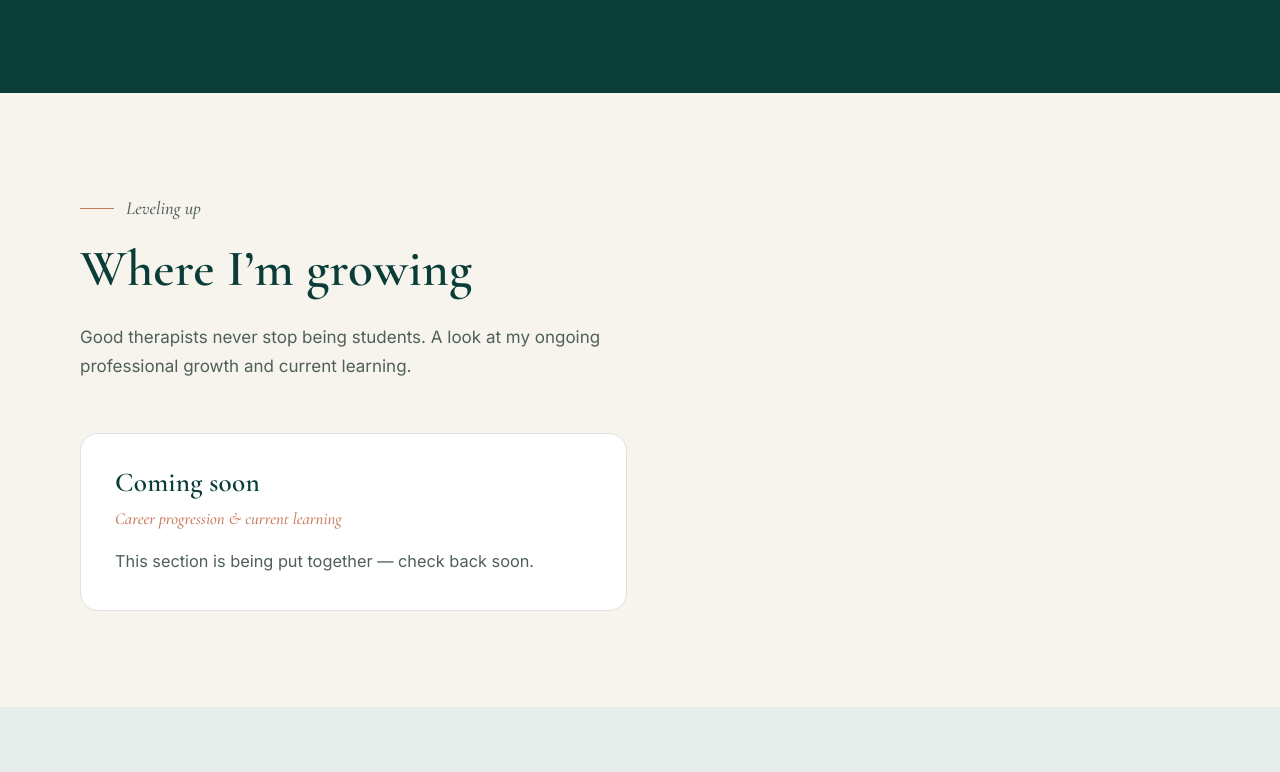
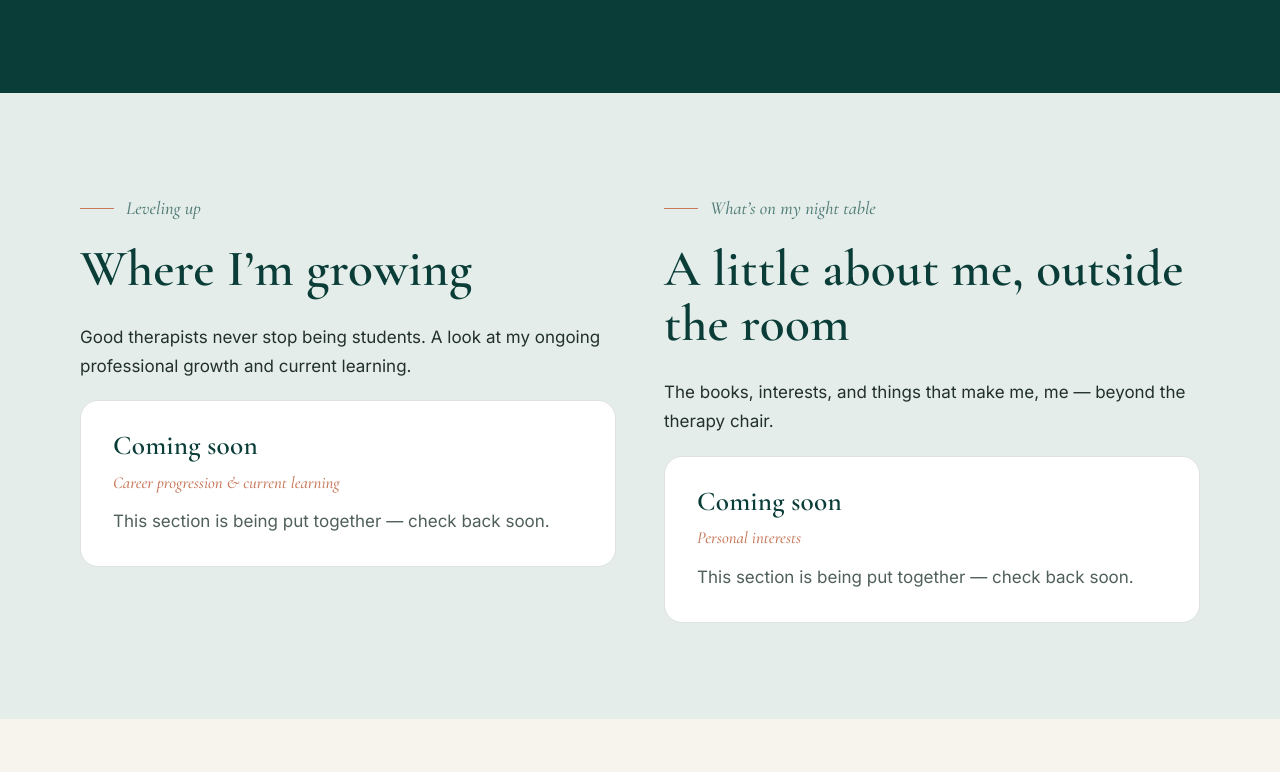
Before and after one commit to mayaritchie95/Jason-Townsley, a plain HTML site: page about.html in a window 1280 px wide. Shown: the part 5768-6540 px from the top of the page. Drawn offline with nearby package versions, Linux system fonts and the light colour scheme.

Commit message:
Add files via upload

```diff
--- a/about.html
+++ b/about.html
@@ -216,36 +216,34 @@
 </section>
 
 
-<!-- ============ LEVELING UP (career progression / current learning) ============ -->
-<!-- TODO(Jason): Add your "leveling up" content here — career progression and what you're currently
-     learning (e.g. Existential psychotherapy, CAMH & University of Toronto curriculum, etc.).
-     Duplicate a <div class="svc">...</div> block for each item. -->
-<section class="section">
+<!-- ============ LEVELING UP + WHAT'S ON MY NIGHT TABLE (side by side) ============ -->
+<!-- TODO(Jason): Fill in each column below.
+     Left  = "Leveling up": career progression & current learning (e.g. Existential psychotherapy,
+             CAMH & University of Toronto curriculum). Add <li> items under the <ul>.
+     Right = "What's on my night table": personal interests, books, hobbies. Add <li> items. -->
+<section class="section section-sage">
   <div class="wrap">
-    <div class="section-head reveal">
+    <div class="duo">
+      <div class="duo-col reveal">
         <p class="eyebrow">Leveling up</p>
         <h2>Where I&rsquo;m growing</h2>
         <p>Good therapists never stop being students. A look at my ongoing professional growth and current learning.</p>
-    </div>
-    <div class="svc-grid reveal">
-      <div class="svc"><h3>Coming soon</h3><p class="len">Career progression &amp; current learning</p><p>This section is being put together &mdash; check back soon.</p></div>
+        <div class="duo-card">
+          <h3>Coming soon</h3>
+          <p class="len">Career progression &amp; current learning</p>
+          <p>This section is being put together &mdash; check back soon.</p>
         </div>
       </div>
-</section>
-
-
-<!-- ============ WHAT'S ON MY NIGHT TABLE (personal interests) ============ -->
-<!-- TODO(Jason): Add your "what's on my night table" content here — personal interests, books,
-     hobbies, what you're into outside of work. Duplicate a <div class="svc">...</div> block per item. -->
-<section class="section section-sage">
-  <div class="wrap">
-    <div class="section-head reveal">
+      <div class="duo-col reveal">
         <p class="eyebrow">What&rsquo;s on my night table</p>
         <h2>A little about me, outside the room</h2>
         <p>The books, interests, and things that make me, me &mdash; beyond the therapy chair.</p>
+        <div class="duo-card">
+          <h3>Coming soon</h3>
+          <p class="len">Personal interests</p>
+          <p>This section is being put together &mdash; check back soon.</p>
         </div>
-    <div class="svc-grid reveal">
-      <div class="svc"><h3>Coming soon</h3><p class="len">Personal interests</p><p>This section is being put together &mdash; check back soon.</p></div>
+      </div>
     </div>
   </div>
 </section>
--- a/assets/style.css
+++ b/assets/style.css
@@ -440,3 +440,12 @@ a:focus-visible,button:focus-visible,input:focus-visible,textarea:focus-visible{
 .haven-lead{font-family:var(--serif);font-size:clamp(1.5rem,2.8vw,2rem);line-height:1.4;color:var(--forest);margin:0 auto .9em;max-width:40ch;}
 .haven-body{font-size:1.12rem;line-height:1.7;color:var(--ink-soft);margin:0 auto;max-width:62ch;}
 @media (max-width:560px){.haven-body{font-size:1.02rem;}}
+
+/* ---------- Side-by-side duo (Leveling up + Night table) ---------- */
+.duo{display:grid;grid-template-columns:1fr 1fr;gap:48px;align-items:start;}
+.duo-col .len{color:var(--clay);font-family:var(--serif);font-style:italic;font-size:1.05rem;margin:0 0 10px;}
+.duo-card{background:#fff;border:1px solid var(--line);border-radius:var(--radius);padding:30px 32px;margin-top:8px;}
+.duo-card h3{margin:0 0 .3em;}
+.duo-card p{color:var(--ink-soft);margin:0;}
+.duo-card p + p{margin-top:.5em;}
+@media (max-width:820px){.duo{grid-template-columns:1fr;gap:40px;}}
```
Lines whose indentation alone changed are shown as unchanged.
